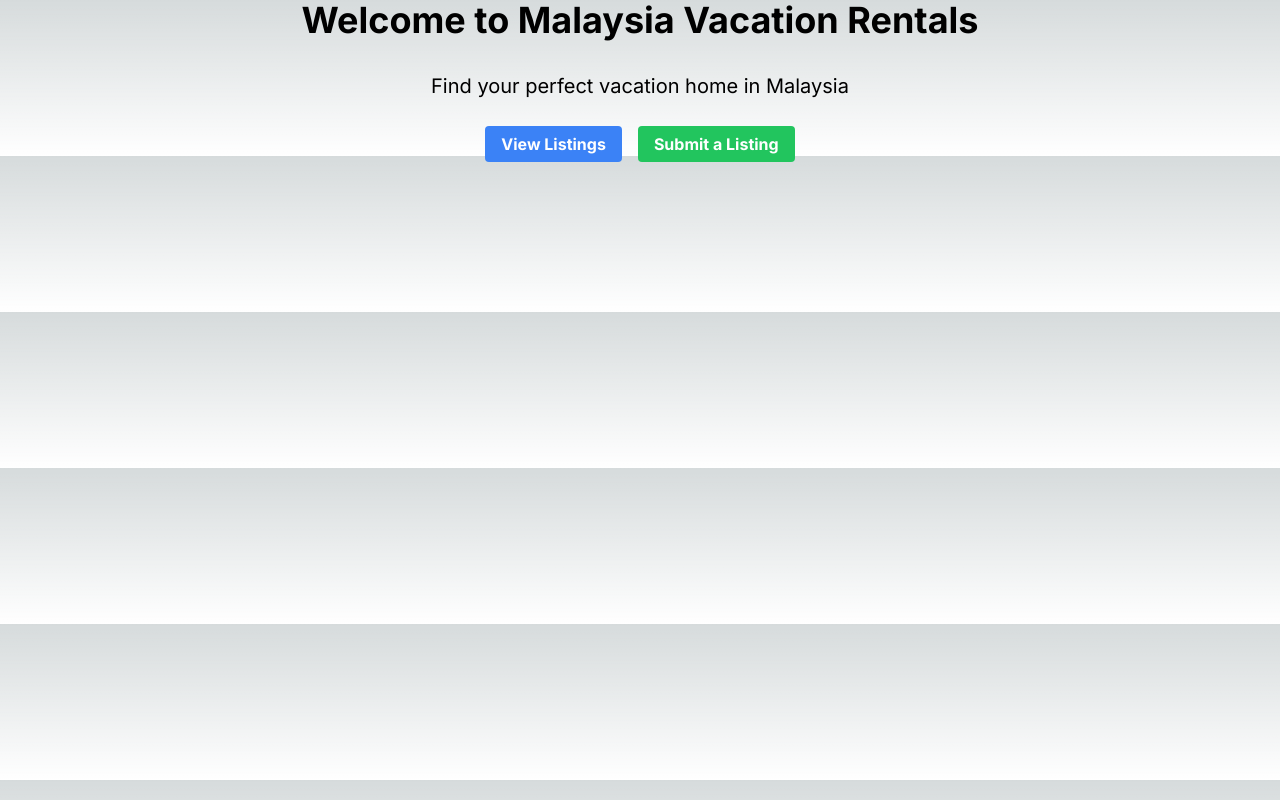
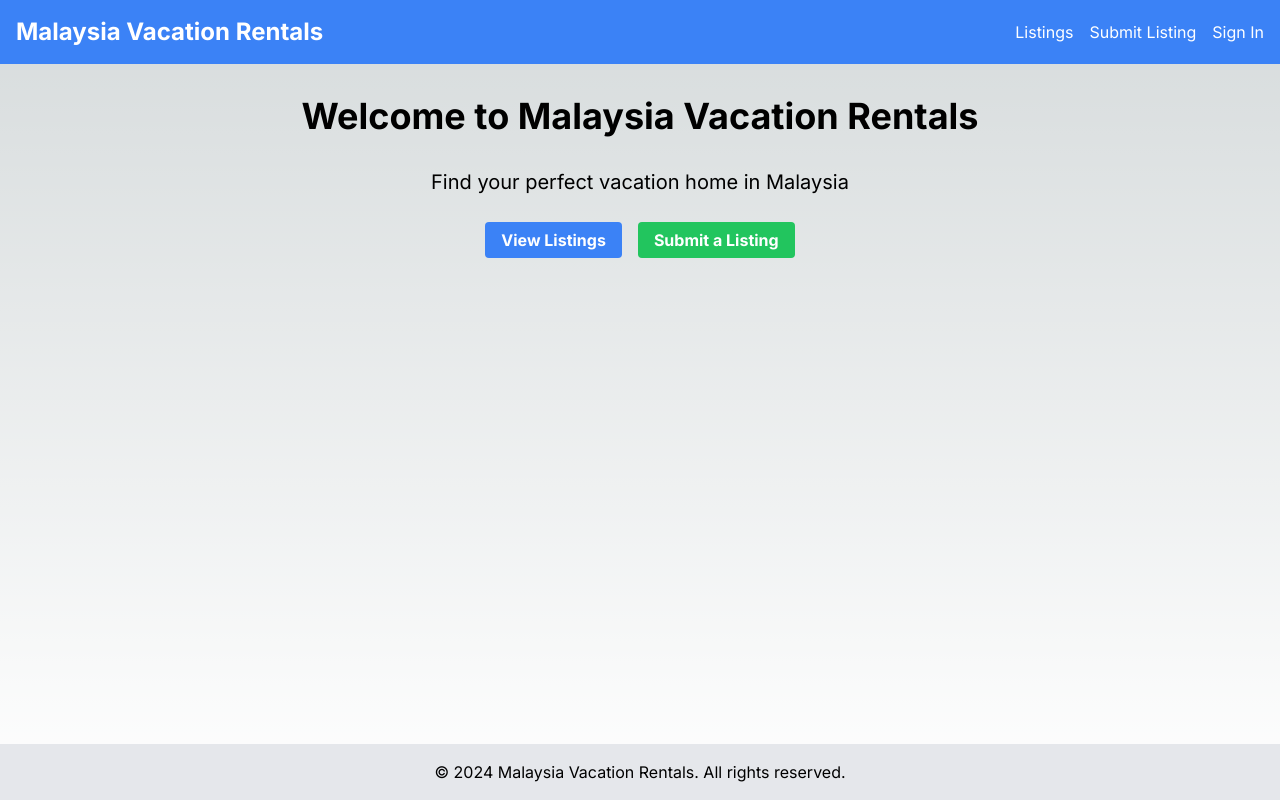
Before and after one commit to eddfulus/aidertest2, a Next.js app: page / in a window 1280 px wide. Built offline with nearby package versions, Linux system fonts and the light colour scheme.

Commit message:
Add header, footer, and update metadata for Malaysia Vacation Rentals app

```diff
--- /dev/null
+++ b/app/components/Footer.tsx
@@ -0,0 +1,9 @@
+export default function Footer() {
+  return (
+    <footer className="bg-gray-200 p-4 mt-8">
+      <div className="container mx-auto text-center">
+        <p>&copy; 2024 Malaysia Vacation Rentals. All rights reserved.</p>
+      </div>
+    </footer>
+  );
+}
--- /dev/null
+++ b/app/components/Header.tsx
@@ -0,0 +1,20 @@
+import Link from 'next/link';
+
+export default function Header() {
+  return (
+    <header className="bg-blue-500 text-white p-4">
+      <div className="container mx-auto flex justify-between items-center">
+        <Link href="/" className="text-2xl font-bold">
+          Malaysia Vacation Rentals
+        </Link>
+        <nav>
+          <ul className="flex space-x-4">
+            <li><Link href="/listings">Listings</Link></li>
+            <li><Link href="/submit-listing">Submit Listing</Link></li>
+            <li><Link href="/signin">Sign In</Link></li>
+          </ul>
+        </nav>
+      </div>
+    </header>
+  );
+}
--- a/app/layout.tsx
+++ b/app/layout.tsx
@@ -1,12 +1,14 @@
 import type { Metadata } from "next";
 import { Inter } from "next/font/google";
 import "./globals.css";
+import Header from "./components/Header";
+import Footer from "./components/Footer";
 
 const inter = Inter({ subsets: ["latin"] });
 
 export const metadata: Metadata = {
-  title: "Create Next App",
-  description: "Generated by create next app",
+  title: "Malaysia Vacation Rentals",
+  description: "Find and list vacation rentals in Malaysia",
 };
 
 export default function RootLayout({
@@ -16,7 +18,15 @@ export default function RootLayout({
 }>) {
   return (
     <html lang="en">
-      <body className={inter.className}>{children}</body>
+      <body className={inter.className}>
+        <div className="min-h-screen flex flex-col">
+          <Header />
+          <main className="flex-grow container mx-auto px-4 py-8">
+            {children}
+          </main>
+          <Footer />
+        </div>
+      </body>
     </html>
   );
 }
```
Also changed, not shown: app/page.tsx (+15 -5 lines).
